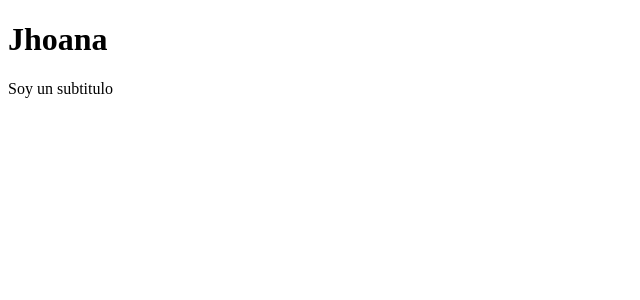
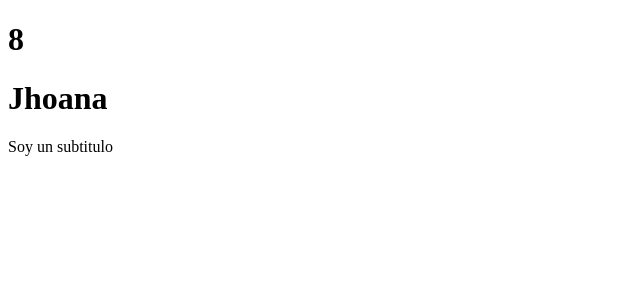
Before and after one commit to JhoanaZF/counter-app-vite, a React (Vite) app: page / in a window 1280 px wide. Shown: the top 300 px of the page, without its empty margins (0-640 px from the left). Built offline with nearby package versions, Linux system fonts and the light colour scheme.

Commit message:
ADD: Impresión de variables en el HTML

```diff
--- a/src/FirstApp.jsx
+++ b/src/FirstApp.jsx
@@ -1,6 +1,17 @@
+// const newMessage = {
+//     message: "Hola Mundo",
+//     title: "Jhoana",
+// };
+
+const myFunction = () => {
+    return 4 + 4;
+};
+
 export const FirstApp = () => {
     return (
         <>
+            <h1>{myFunction()}</h1>
+            {/* <code>{JSON.stringify(newMessage)}</code> */}
             <h1>Jhoana</h1>
             <p>Soy un subtitulo</p>
         </>
```
